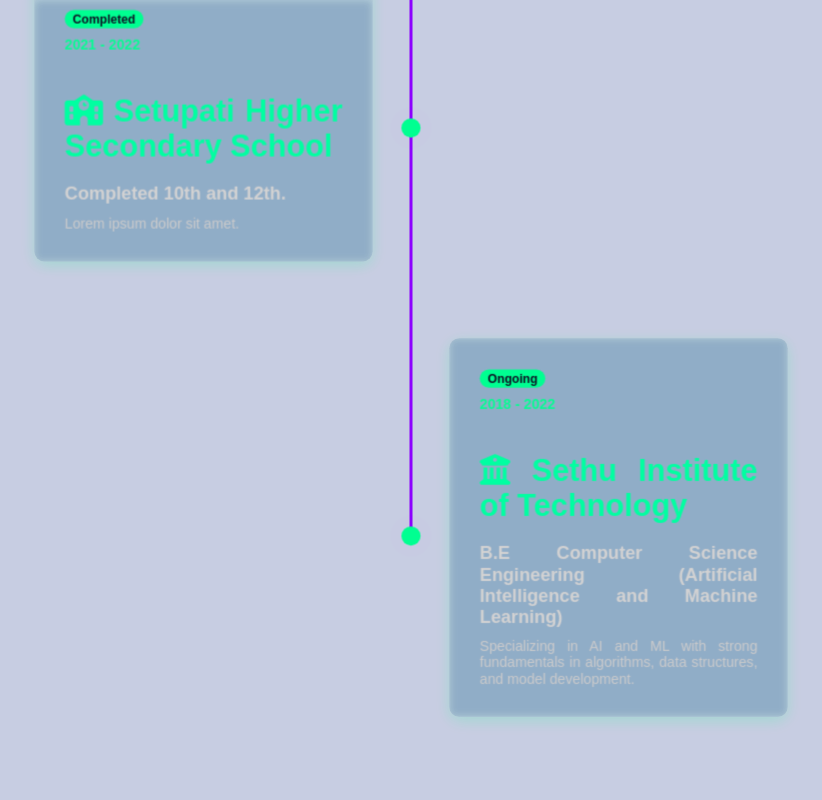
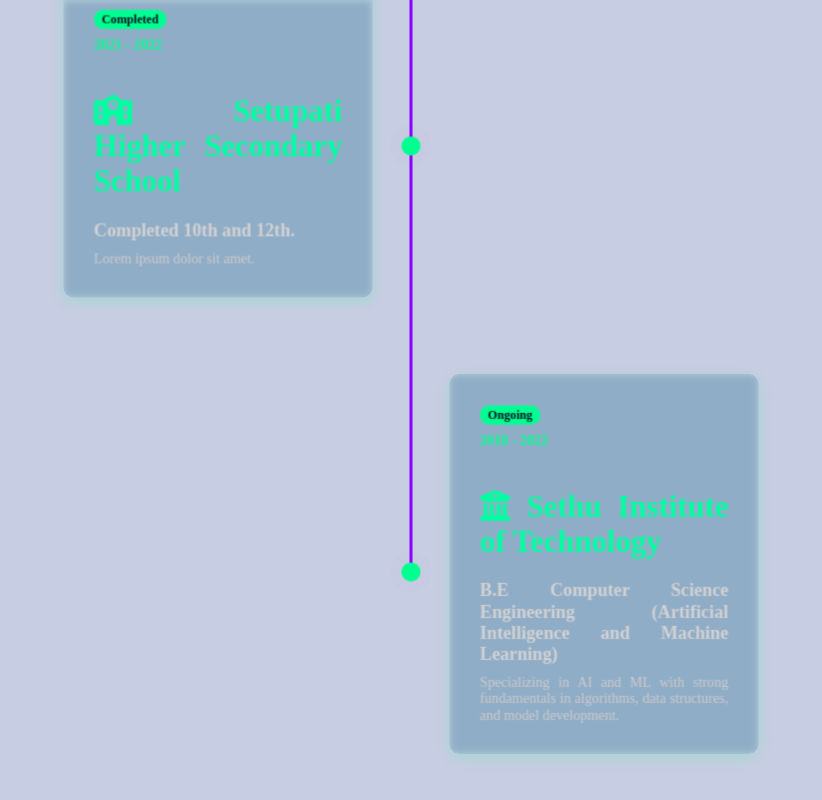
Before and after one commit to TeckTinker-Abi/Modern-Personal-Portfolio-, a plain HTML site: page index.html in a window 1280 px wide. Shown: the part 2221-3021 px from the top of the page, without its empty margins (229-1051 px from the left). Drawn offline with nearby package versions, Linux system fonts and the light colour scheme; animation ran at ten frames a second.

Commit message:
demo changes

```diff
--- a/style.css
+++ b/style.css
@@ -1,7 +1,8 @@
 body{
     margin: 0;
     padding: 0;
-    font-family: Arial, Helvetica, sans-serif;
+    font-family: 'Orbitron';
+    /* Arial, Helvetica,, sans-serif */
     color: lightgray;
 }
 
```
Also changed, not shown: index.html (+1 -0 lines).
